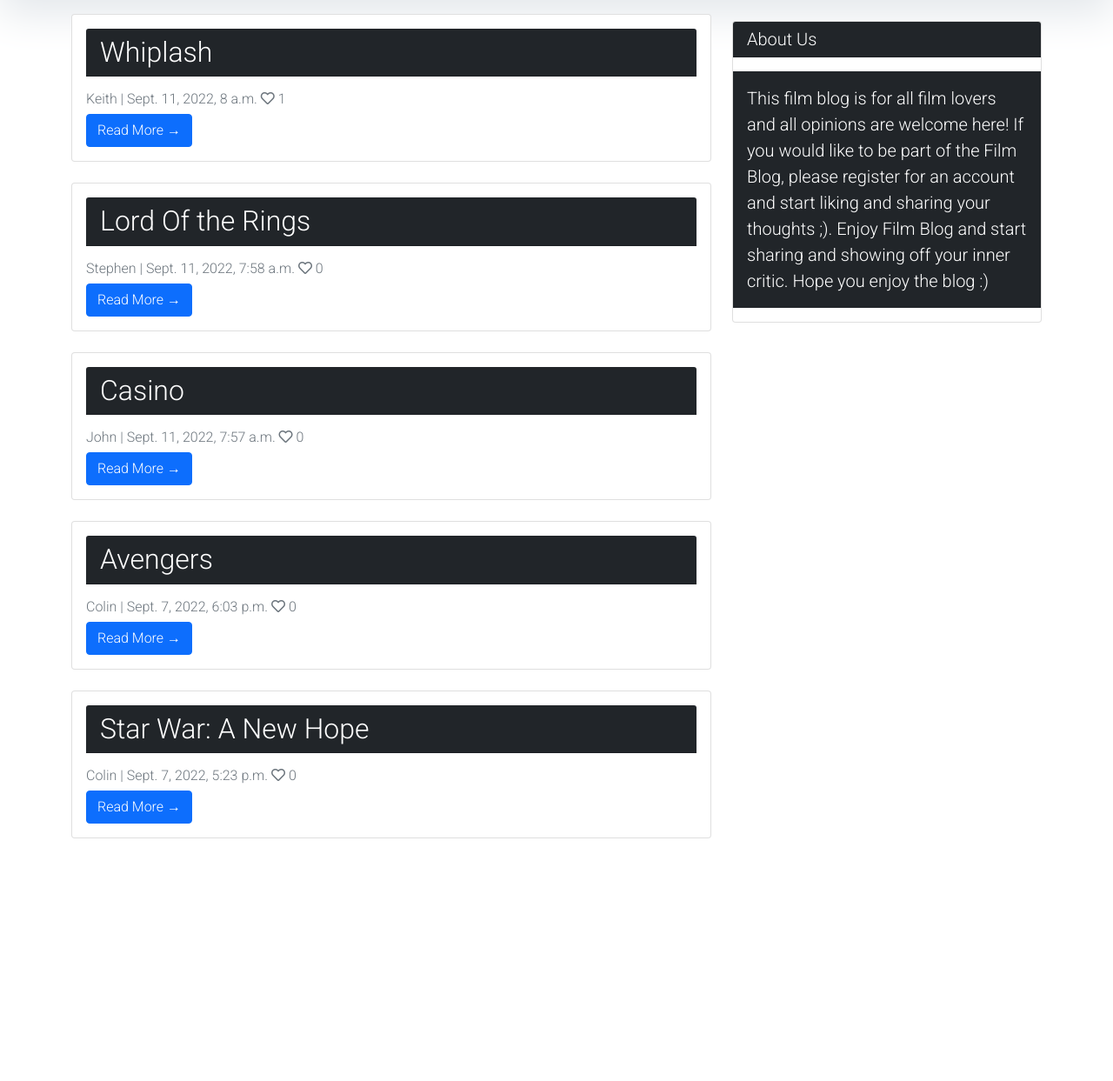
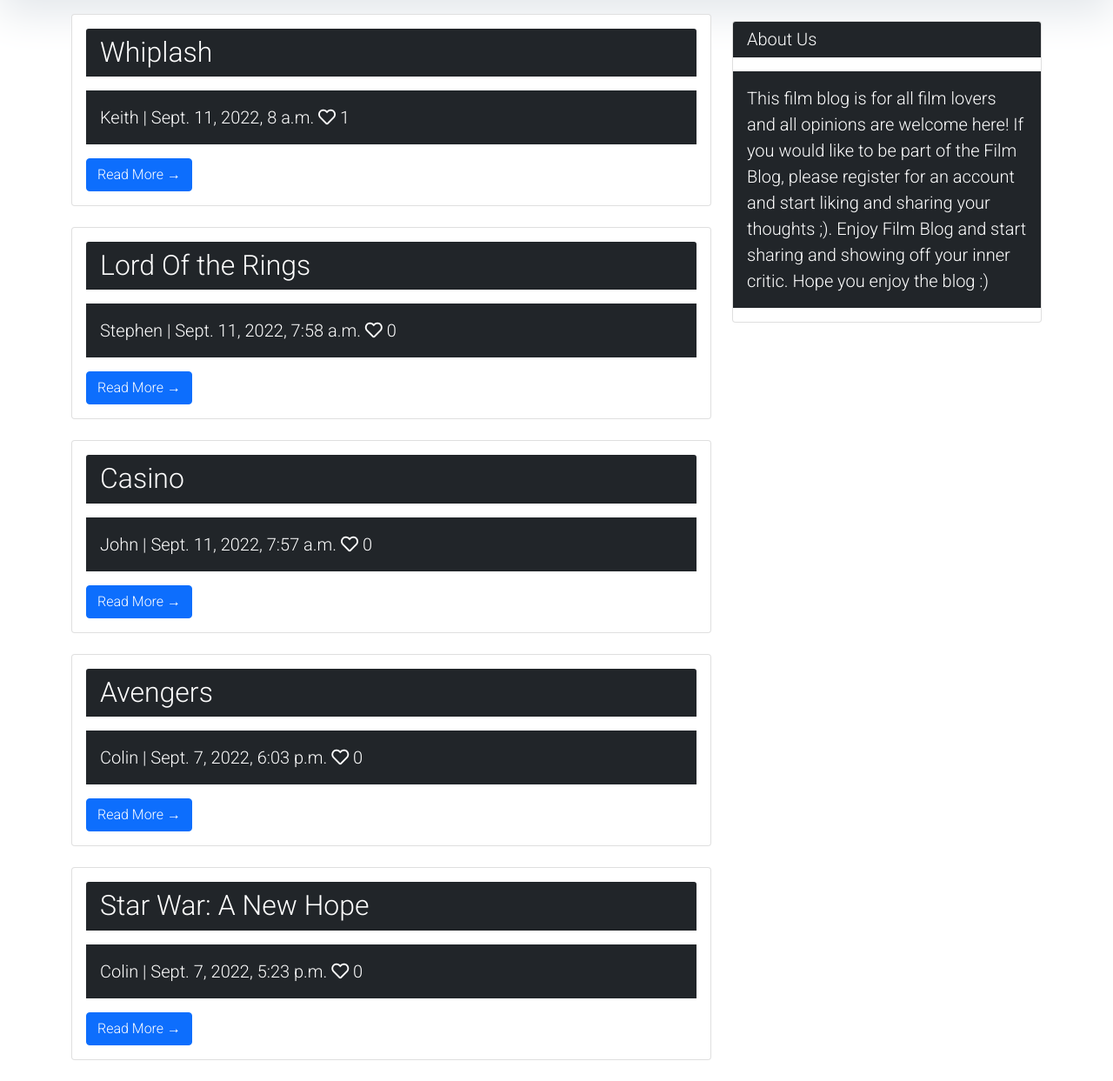
Before and after one commit to colinshaw1/portfolio-project-4, a Django app: page / in a window 1280 px wide. Shown: the part 207-1450 px from the top of the page at 87% size. Before the commit the page ends 1171 px from the top, so only its background shows below. Run offline with Django 4.2, Linux system fonts and the light colour scheme; data comes from the database, SQL or seed files in the repository.

Commit message:
Add styling for dark body in film title card

```diff
--- a/templates/index.html
+++ b/templates/index.html
@@ -22,7 +22,7 @@
             <div class="card mb-4">
                 <div class="card-body">
                     <h2 class="card-header text-white bg-dark mb-3">{{ post.film_title }}</h2>
-                    <p class="card-text text-muted h6">{{ post.blogger }} | {{ post.created_on}} <i
+                    <p class="card-body text-white bg-dark mb-3">{{ post.blogger }} | {{ post.created_on}} <i
                             class="far fa-heart"></i>
                         {{ post.number_of_likes }}</p>
 
```
